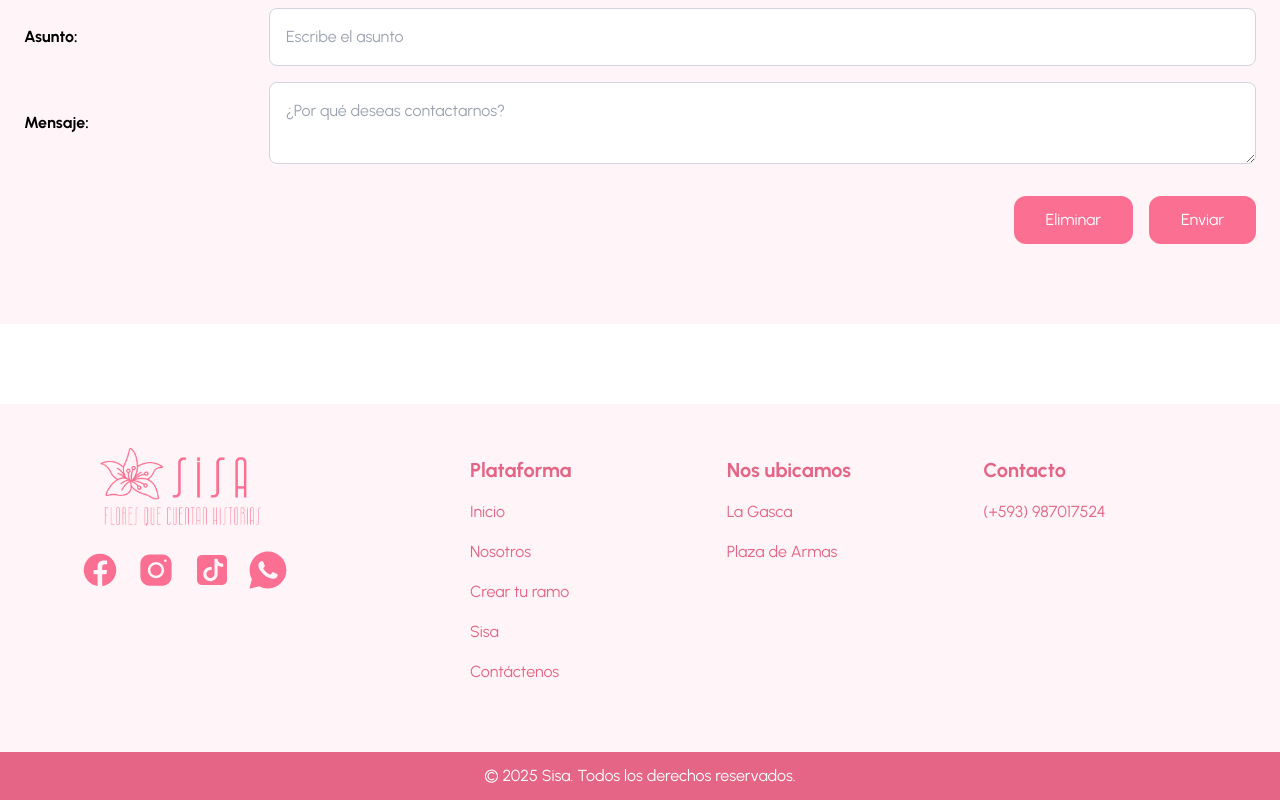
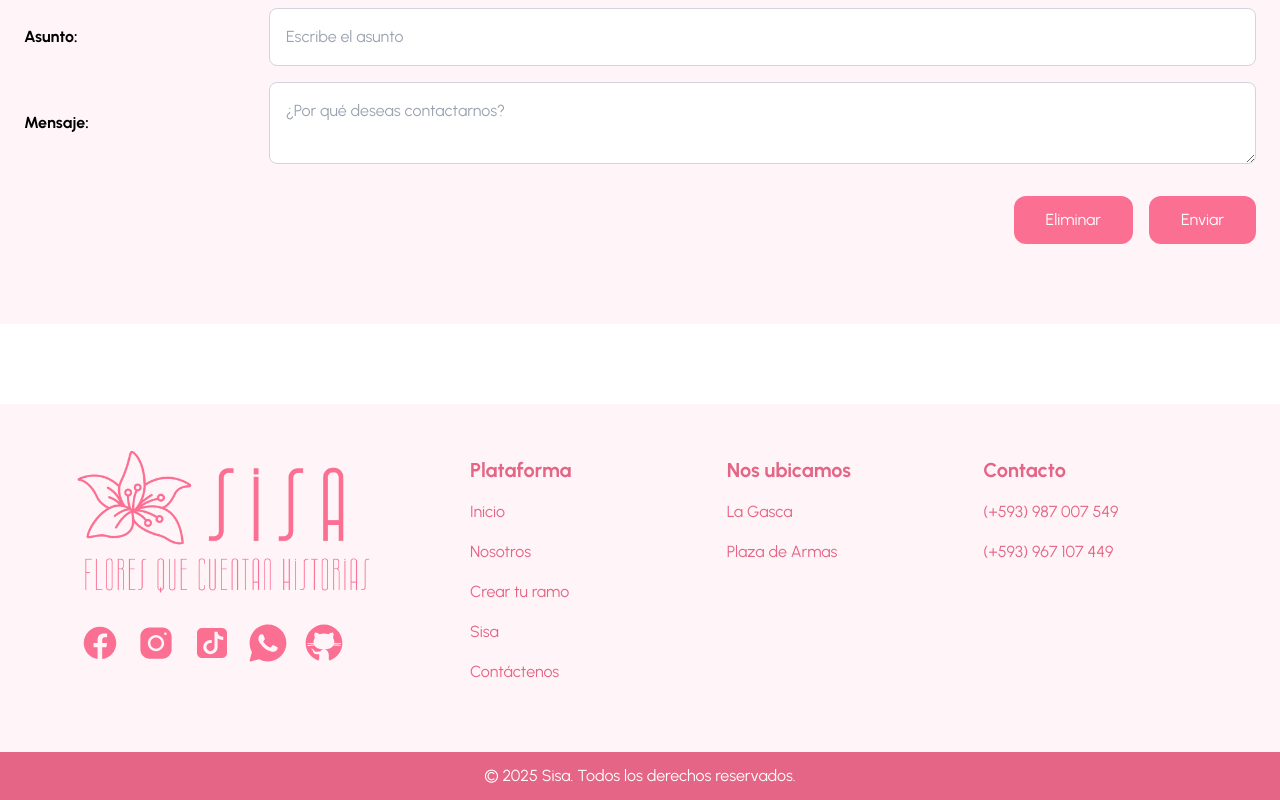
Before and after one commit to jatulcanaza/Sisa, a Next.js app in the folder sisa-web/: page / in a window 1280 px wide. Shown: the part 1352-2152 px from the top of the page. Built offline with nearby package versions, Linux system fonts and the light colour scheme.

Commit message:
Reajuste del logo del footer

```diff
--- a/sisa-web/src/components/Footer/Footer.tsx
+++ b/sisa-web/src/components/Footer/Footer.tsx
@@ -9,8 +9,8 @@ export function Footer() {
             <div className="p-5 mt-10 text-[#E46585] bg-[#FFF4F7] md:px-20 md:py-10">
                 {/* Grid adaptado para pantallas pequeñas y grandes */}
                 <div className="grid grid-cols-1 md:grid-cols-[350px_1fr_1fr_1fr] md:gap-10">
-                    <div>
-                        <img src="/assets/LOGO_SISA(ROSA).png" alt="Logo Website" className="w-24 md:w-48" />
+                    <div >
+                        <img src="/assets/LOGO_SISA(ROSA).png" alt="Logo Website" className="w-34 md:w-18 mx-auto ml-[-40px]" />
                         <div className="flex gap-x-4 mt-4 justify-center md:justify-start">
                             {dataSocialNetworks.map(({ id, icon, name, link }) => (
                                 <Link href={link} key={id} target="_blank" rel="noreferrer">
@@ -67,7 +67,8 @@ export function Footer() {
 
                     <div className="my-3">
                         <h4 className="text-xl font-bold text-[#E46585]">Contacto</h4>
-                        <p className="my-4">(+593) 987017524</p>
+                        <p className="my-4">(+593) 987  007 549</p>
+                        <p className="my-4">(+593) 967  107 449</p>
                     </div>
                 </div>
             </div>
--- a/sisa-web/src/components/Navbar/Navbar.tsx
+++ b/sisa-web/src/components/Navbar/Navbar.tsx
@@ -16,11 +16,11 @@ export function Navbar() {
         </div>
         {/* Enlaces */}
         <div className="flex gap-4 text-sm md:text-base text-white">
-          <Link href="/inicio" className="hover:text-gray-300">Inicio</Link>
-          <Link href="/nosotros" className="hover:text-gray-300">Nosotros</Link>
-          <Link href="/crear_ramo" className="hover:text-gray-300">Crear tu ramo</Link>
-          <Link href="/sisa" className="hover:text-gray-300">Sisa</Link>
-          <Link href="/contacto" className="hover:text-gray-300">Contáctenos</Link>
+          <Link href="/inicio" className="hover:text-gray-300 hover:underline">Inicio</Link>
+          <Link href="/nosotros" className="hover:text-gray-300 hover:underline">Nosotros</Link>
+          <Link href="/crear_ramo" className="hover:text-gray-300 hover:underline">Crear tu ramo</Link>
+          <Link href="/sisa" className="hover:text-gray-300 hover:underline">Sisa</Link>
+          <Link href="/contacto" className="hover:text-gray-300 hover:underline">Contáctenos</Link>
 
         </div>
       </div>
--- a/sisa-web/src/data/dataSocialNetworks.ts
+++ b/sisa-web/src/data/dataSocialNetworks.ts
@@ -23,4 +23,10 @@ export const dataSocialNetworks = [
         icon: "Whatsapp",
         link: "http://www.whatsapp.com",
     },
+    {
+        id: 5,
+        name: "Github",
+        icon: "github",
+        link: "https://github.com/jatulcanaza/Sisa",
+    },
 ];
```
Also changed, not shown: sisa-web/public/svg/github.svg (added), sisa-web/public/svg/whatsapp.svg.
